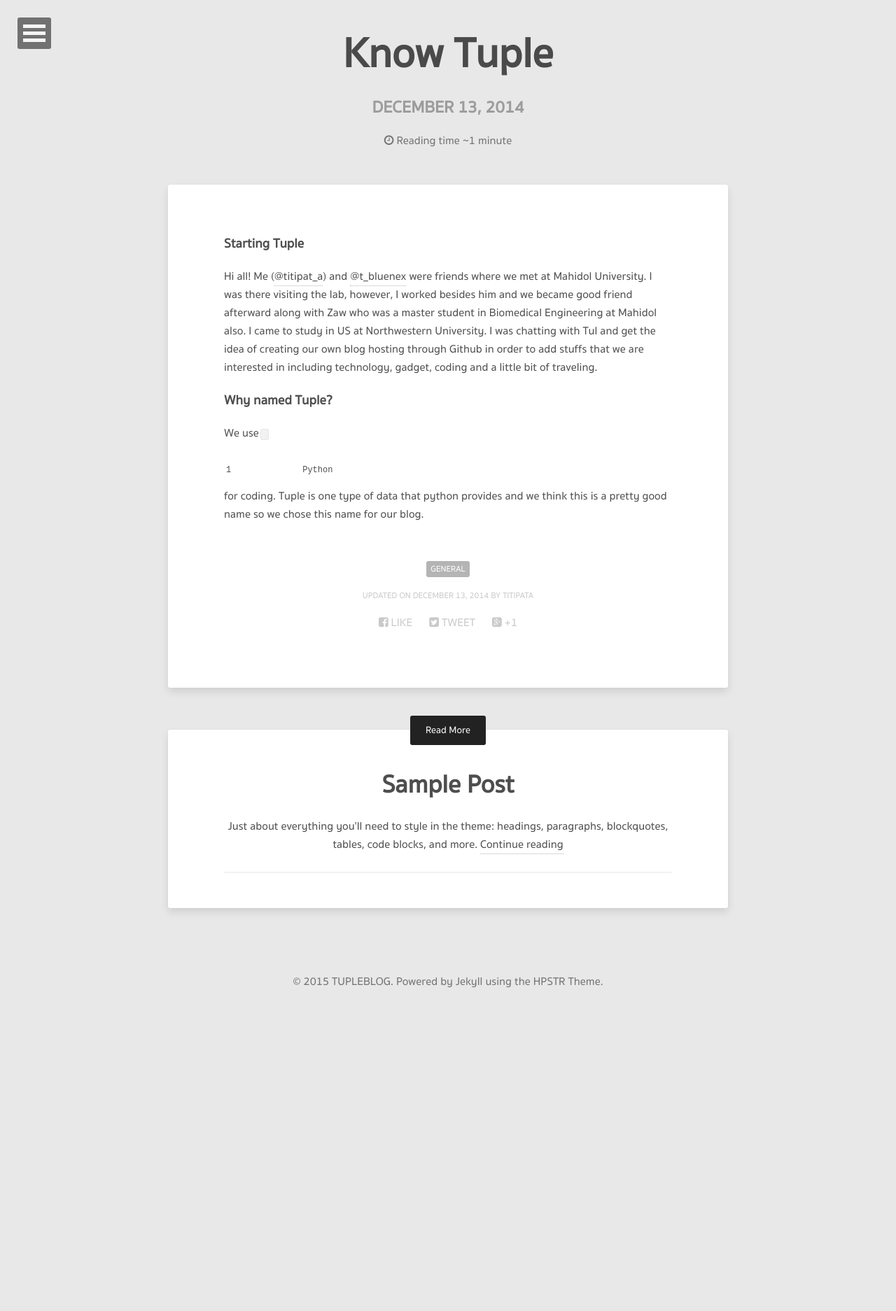
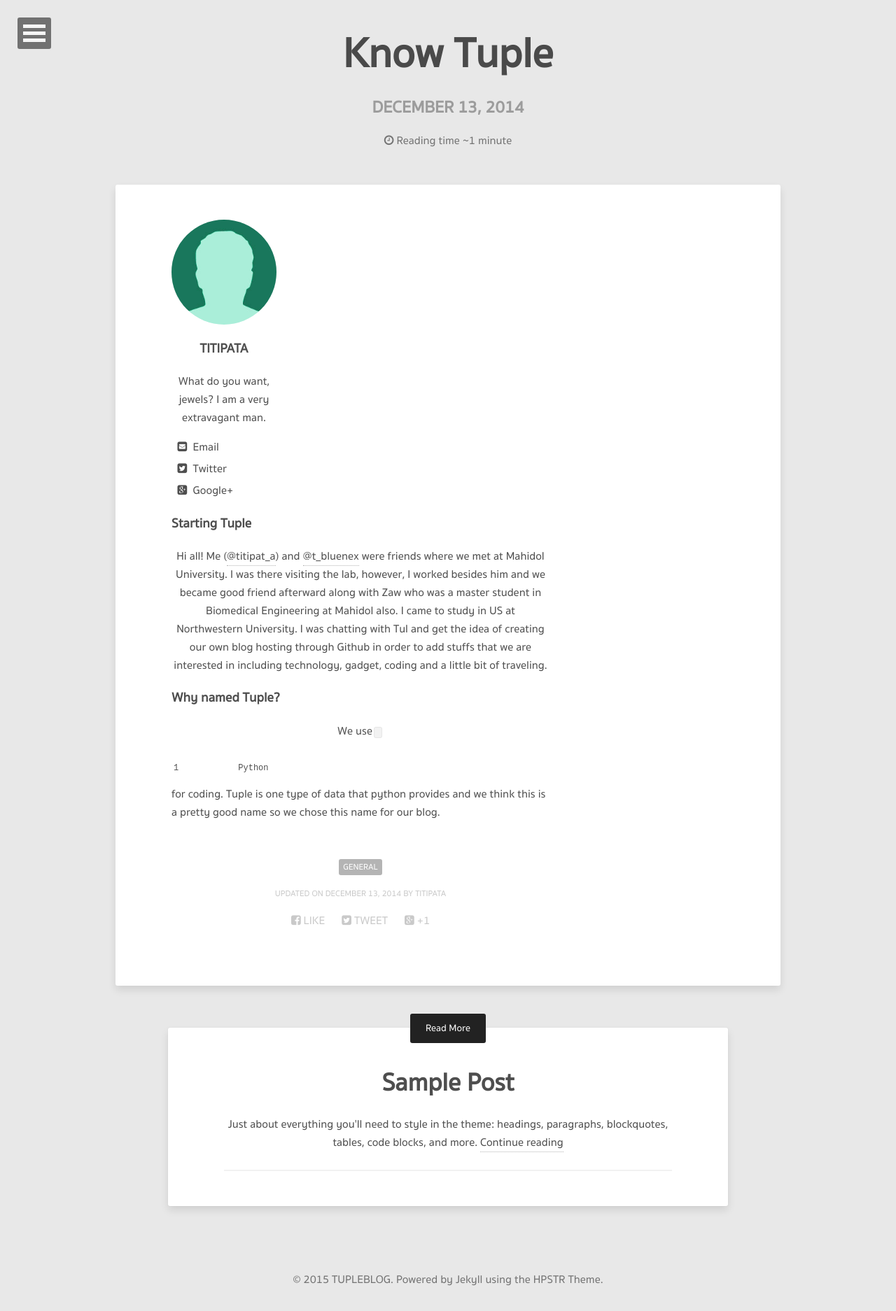
Before and after one commit to tupleblog/tupleblog.github.io, a Jekyll site: the page built from _posts/2014-12-13-know-tuple.md, in a window 1280 px wide. Shown: the whole page at 70% size. Built offline with Jekyll 4.4.1, drawn with Linux system fonts in a browser that asks for light colours; nearby versions of some CDN libraries; before the commit the page ends 1448 px from its top, so only the background shows below that.

Commit message:
trying to add avatar to post page

```diff
--- /dev/null
+++ b/_data/authors.yml
@@ -0,0 +1,20 @@
+# Authors
+
+Titipata:
+  name: TITIPATA
+  web: http://thewhip.com
+  email: billy@rick.com
+  bio: "What do you want, jewels? I am a very extravagant man."
+  avatar: bio-photo-2.jpg
+  twitter: extravagantman
+  google:
+    plus: BillyRick
+
+cornelius_fiddlebone:
+  name: Cornelius Fiddlebone
+  email: cornelius@thewhip.com
+  bio: "I ordered what?"
+  avatar: bio-photo.jpg
+  twitter: rhymeswithsackit
+  google:
+    plus: CorneliusFiddlebone
--- /dev/null
+++ b/_includes/_author-bio.html
@@ -0,0 +1,34 @@
+{% if page.author %}
+  {% assign author = site.data.authors[page.author] %}{% else %}{% assign author = site.owner %}
+{% endif %}
+
+<div itemscope itemtype="http://schema.org/Person">
+
+{% if author.avatar contains 'http' %}
+	<img src="{{ author.avatar }}" class="bio-photo" alt="{{ author.name }} bio photo">
+{% else %}
+	<img src="{{ site.url }}/images/{{ author.avatar }}" class="bio-photo" alt="{{ author.name }} bio photo">
+{% endif %}
+
+  <h3 itemprop="name">{{ author.name }}</h3>
+  <p>{{ author.bio }}</p>
+  {% if author.email %}<a href="mailto:{{ author.email }}" class="author-social" target="_blank"><i class="fa fa-fw fa-envelope-square"></i>Email</a>{% endif %}
+  {% if author.twitter %}<a href="http://twitter.com/{{ author.twitter }}" class="author-social" target="_blank"><i class="fa fa-fw fa-twitter-square"></i>Twitter</a>{% endif %}
+  {% if author.facebook %}<a href="http://facebook.com/{{ author.facebook }}" class="author-social" target="_blank"><i class="fa fa-fw fa-facebook-square"></i>Facebook</a>{% endif %}
+  {% if author.google.plus %}<a href="http://plus.google.com/+{{ author.google.plus }}" class="author-social" target="_blank"><i class="fa fa-fw fa-google-plus-square"></i>Google+</a>{% endif %}
+  {% if author.linkedin %}<a href="http://linkedin.com/in/{{ author.linkedin }}" class="author-social" target="_blank"><i class="fa fa-fw fa-linkedin-square"></i>LinkedIn</a>{% endif %}
+  {% if author.xing %}<a href="http://www.xing.com/profile/{{ author.xing }}" class="author-social" target="_blank"><i class="fa fa-fw fa-xing-square"></i>XING</a>{% endif %}
+  {% if author.instagram %}<a href="http://instagram.com/{{ author.instagram }}" class="author-social" target="_blank"><i class="fa fa-fw fa-instagram"></i>Instagram</a>{% endif %}
+  {% if author.tumblr %}<a href="http://{{ author.tumblr }}.tumblr.com" class="author-social" target="_blank"><i class="fa fa-fw fa-tumblr-square"></i>Tumblr</a>{% endif %}
+  {% if author.github %}<a href="http://github.com/{{ author.github }}" class="author-social" target="_blank"><i class="fa fa-fw fa-github"></i>Github</a>{% endif %}
+  {% if author.stackoverflow %}<a href="http://stackoverflow.com/users/{{ author.stackoverflow }}" class="author-social" target="_blank"><i class="fa fa-fw fa-stack-overflow"></i>Stackoverflow</a>{% endif %}
+  {% if author.lastfm %}<a href="http://lastfm.com/user/{{ author.lastfm }}" class="author-social" target="_blank"><i class="fa fa-fw fa-music"></i>Last.fm</a>{% endif %}
+  {% if author.dribbble %}<a href="http://dribbble.com/{{ author.dribbble }}" class="author-social" target="_blank"><i class="fa fa-fw fa-dribbble"></i>Dribbble</a>{% endif %}
+  {% if author.pinterest %}<a href="http://www.pinterest.com/{{ author.pinterest }}" class="author-social" target="_blank"><i class="fa fa-fw fa-pinterest"></i>Pinterest</a>{% endif %}
+  {% if author.foursquare %}<a href="http://foursquare.com/{{ author.foursquare }}" class="author-social" target="_blank"><i class="fa fa-fw fa-foursquare"></i>Foursquare</a>{% endif %}
+  {% if author.steam %}<a href="http://steamcommunity.com/id/{{ author.steam }}" class="author-social" target="_blank"><i class="fa fa-fw fa-steam-square"></i>Steam</a>{% endif %}
+  {% if author.youtube %}<a href="https://youtube.com/user/{{ author.youtube }}" class="author-social" target="_blank"><i class="fa fa-fw fa-youtube-square"></i>Youtube</a>{% endif %}
+  {% if author.soundcloud %}<a href="http://soundcloud.com/{{ author.soundcloud }}" class="author-social" target="_blank"><i class="fa fa-fw fa-soundcloud"></i>Soundcloud</a>{% endif %}
+  {% if author.weibo %}<a href="http://www.weibo.com/{{ author.weibo }}" class="author-social" target="_blank"><i class="fa fa-fw fa-weibo"></i>Weibo</a>{% endif %}
+  {% if author.flickr %}<a href="http://www.flickr.com/{{ author.flickr }}" class="author-social" target="_blank"><i class="fa fa-fw fa-flickr"></i>Flickr</a>{% endif %}
+</div>
--- a/_layouts/post.html
+++ b/_layouts/post.html
@@ -40,7 +40,14 @@
         {% endif %}
       </div><!-- /.header-title-wrap -->
     </header>
+
       <div class="entry-content">
+
+        <div class="author-side">
+          {% include _author-bio.html %}
+        </div>
+
+        <div class="post-content">
         {{ content }}
           <footer class="entry-meta">
             <span class="entry-tags">{% for tag in page.tags %}<a href="{{ site.url }}/tags/#{{ tag }}" title="Pages tagged {{ tag }}" class="tag"><span class="term">{{ tag }}</span></a>{% unless forloop.last %}{% endunless %}{% endfor %}</span>
@@ -48,7 +55,10 @@
             <span class="author vcard"><span class="fn">{{ page.author }}</span></span>{% endif %}
             {% if page.share != false %}{% include social-share.html %}{% endif %}
           </footer>
+        </div>
+
       </div><!-- /.entry-content -->
+
     {% if page.comments != false %}<section id="disqus_thread"></section><!-- /#disqus_thread -->{% endif %}
     {% if site.related_posts.size %}{% include read-more.html %}{% endif %}
   </article>
--- a/_sass/_page.scss
+++ b/_sass/_page.scss
@@ -210,13 +210,18 @@
 			margin-right: 10px;
 			padding: 20px 30px;
 		}
+
 		@media #{$large} {
-			max-width: 800px;
+			max-width: 950px;
 			margin: 50px auto 30px auto;
 			padding: 50px 80px;
 			> p:first-child {
 				@include font-size(20);
 			}
+		}
+
+		.post-content {
+			max-width: 540px;
 		}
 	}
 	#disqus_thread {
@@ -462,3 +467,40 @@
 #goog-wm-sb {
 	@extend .btn;
 }
+
+// author
+// --------------------------------------------------
+.author-side {
+	width: 150px;
+	display: none;
+
+	@media #{$large} {
+		display: block;
+	}
+}
+.author-side h3,p {
+	text-align: center;
+}
+
+.author-side .bio-photo {
+	width: 150px;
+	@include rounded(150px);
+}
+
+.author-social {
+	display: block;
+  margin: 5px;
+
+  &:visited {
+    color: $black;
+  }
+  &:hover {
+    @include scale(1.1);
+  }
+  &:active {
+    @include translate(0, 2px);
+  }
+  .fa {
+		margin-right: 5px;
+	}
+}
```
Also changed, not shown: _layouts/post-index.html (line endings or trailing spaces), images/bio-photo-2.jpg (added). Lines whose indentation alone changed are shown as unchanged.
